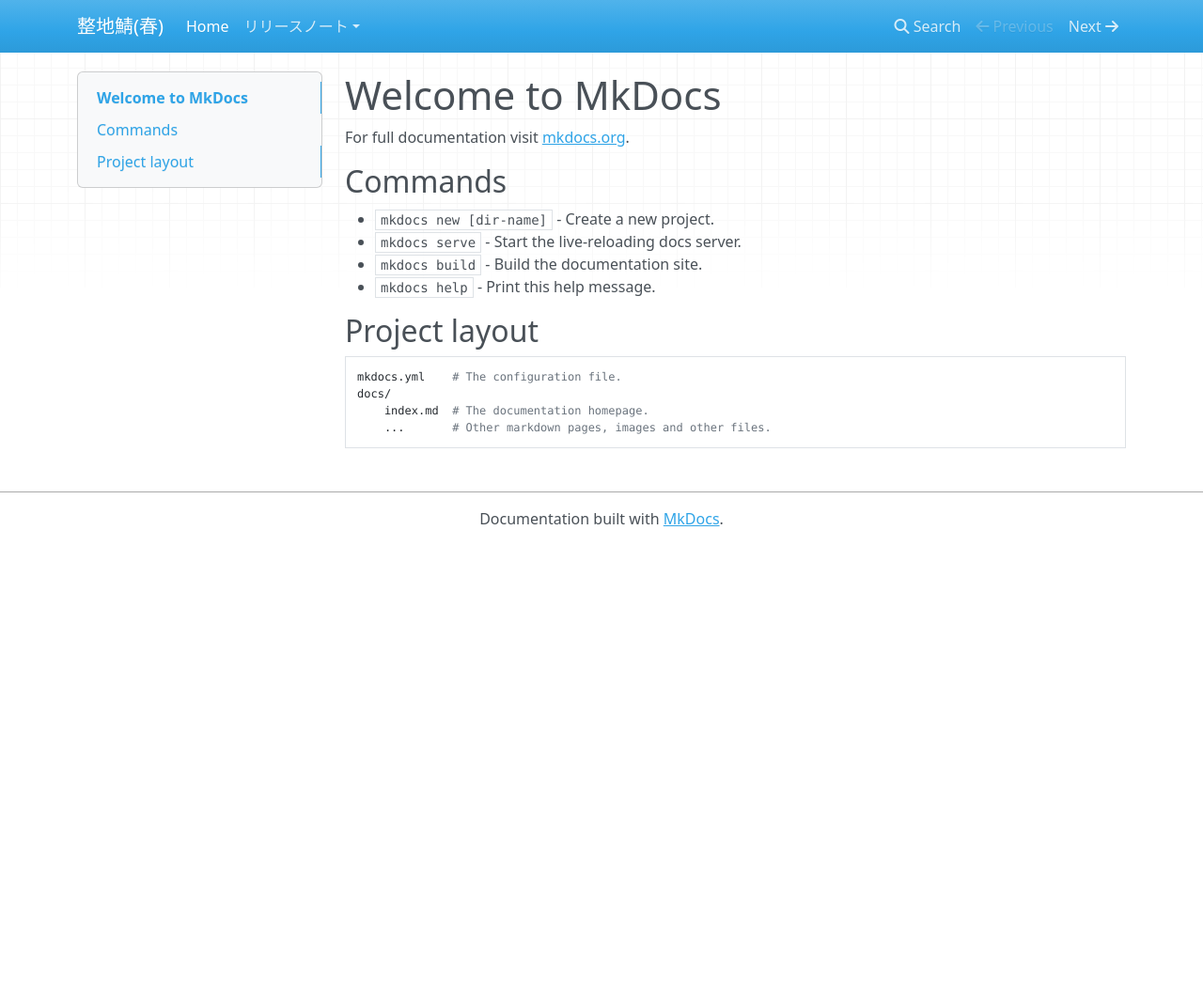
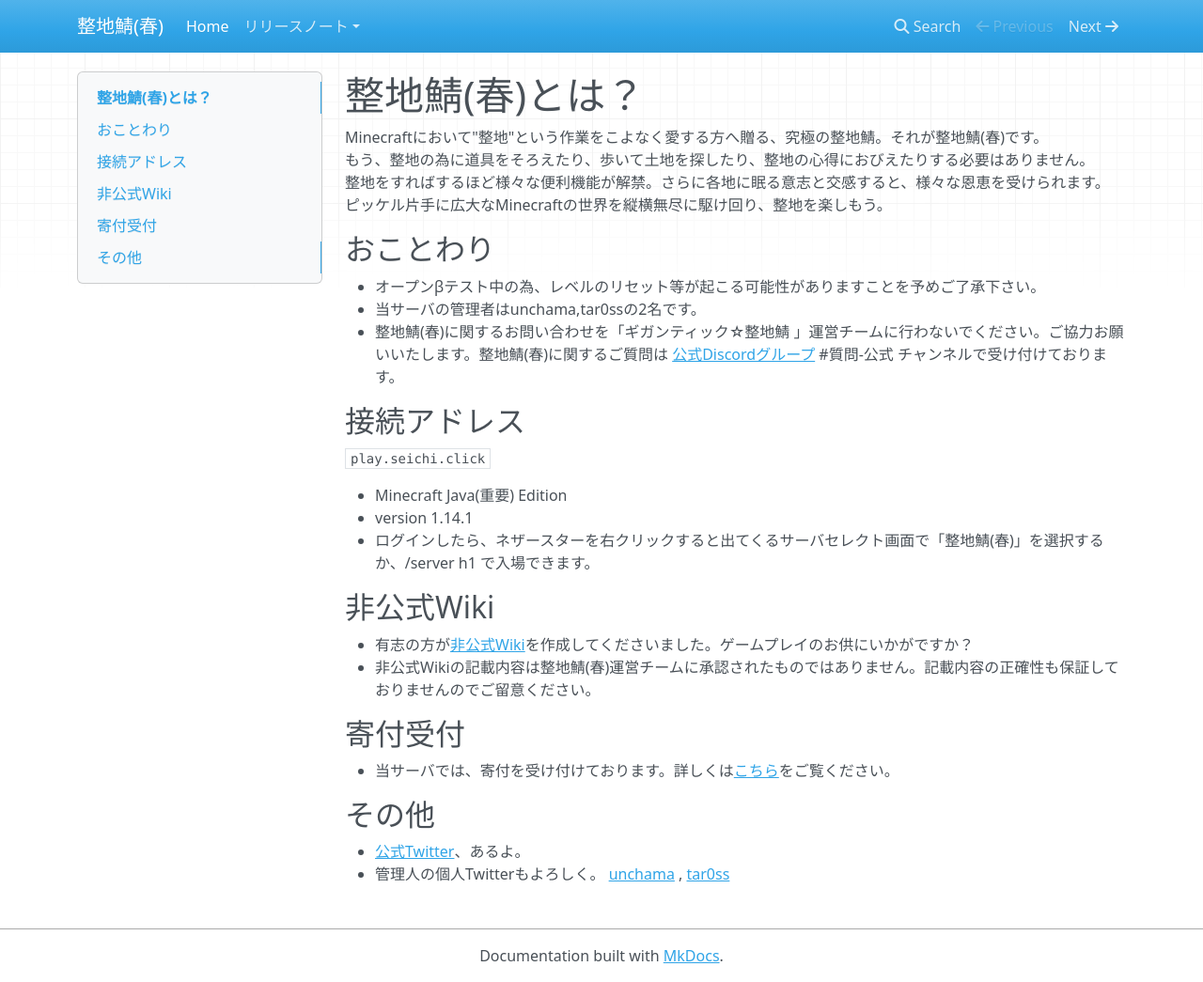
Before and after one commit to mochi-sann/GiganticPages, an MkDocs documentation site: the page built from docs/index.md, in a window 1280 px wide and 1045 px high. Shown: the whole window at 94% size. Built offline with MkDocs 1.6.1, drawn with Linux system fonts in a browser that asks for light colours; nearby versions of some CDN libraries.

Commit message:
Update index.md

```diff
--- a/docs/index.md
+++ b/docs/index.md
@@ -1,17 +1,34 @@
-# Welcome to MkDocs
+# 整地鯖(春)とは？
 
-For full documentation visit [mkdocs.org](https://mkdocs.org).
+Minecraftにおいて"整地"という作業をこよなく愛する方へ贈る、究極の整地鯖。それが整地鯖(春)です。<br>
+もう、整地の為に道具をそろえたり、歩いて土地を探したり、整地の心得におびえたりする必要はありません。<br>
+整地をすればするほど様々な便利機能が解禁。さらに各地に眠る意志と交感すると、様々な恩恵を受けられます。<br>
+ピッケル片手に広大なMinecraftの世界を縦横無尽に駆け回り、整地を楽しもう。
 
-## Commands
+## おことわり
 
-* `mkdocs new [dir-name]` - Create a new project.
-* `mkdocs serve` - Start the live-reloading docs server.
-* `mkdocs build` - Build the documentation site.
-* `mkdocs help` - Print this help message.
+* オープンβテスト中の為、レベルのリセット等が起こる可能性がありますことを予めご了承下さい。
+* 当サーバの管理者はunchama,tar0ssの2名です。
+* 整地鯖(春)に関するお問い合わせを「ギガンティック☆整地鯖 」運営チームに行わないでください。ご協力お願いいたします。整地鯖(春)に関するご質問は [公式Discordグループ](https://discord.gg/nmhjtC5) #質問-公式 チャンネルで受け付けております。
 
-## Project layout
+## 接続アドレス
 
-    mkdocs.yml    # The configuration file.
-    docs/
-        index.md  # The documentation homepage.
-        ...       # Other markdown pages, images and other files.
+`play.seichi.click`
+
+* Minecraft Java(重要) Edition
+* version 1.14.1
+* ログインしたら、ネザースターを右クリックすると出てくるサーバセレクト画面で「整地鯖(春)」を選択するか、/server h1 で入場できます。
+
+## 非公式Wiki
+
+* 有志の方が[非公式Wiki](https://springseichi.sokuhou.wiki/)を作成してくださいました。ゲームプレイのお供にいかがですか？
+* 非公式Wikiの記載内容は整地鯖(春)運営チームに承認されたものではありません。記載内容の正確性も保証しておりませんのでご留意ください。
+
+## 寄付受付
+
+* 当サーバでは、寄付を受け付けております。詳しくは[こちら](https://goo.gl/forms/8ZR3MJwtSeTDkGST2)をご覧ください。
+
+## その他
+
+* [公式Twitter](https://twitter.com/springseichi)、あるよ。
+* 管理人の個人Twitterもよろしく。 [unchama](https://twitter.com/tsukkkkkun) , [tar0ss](https://twitter.com/tar0sh)
```
